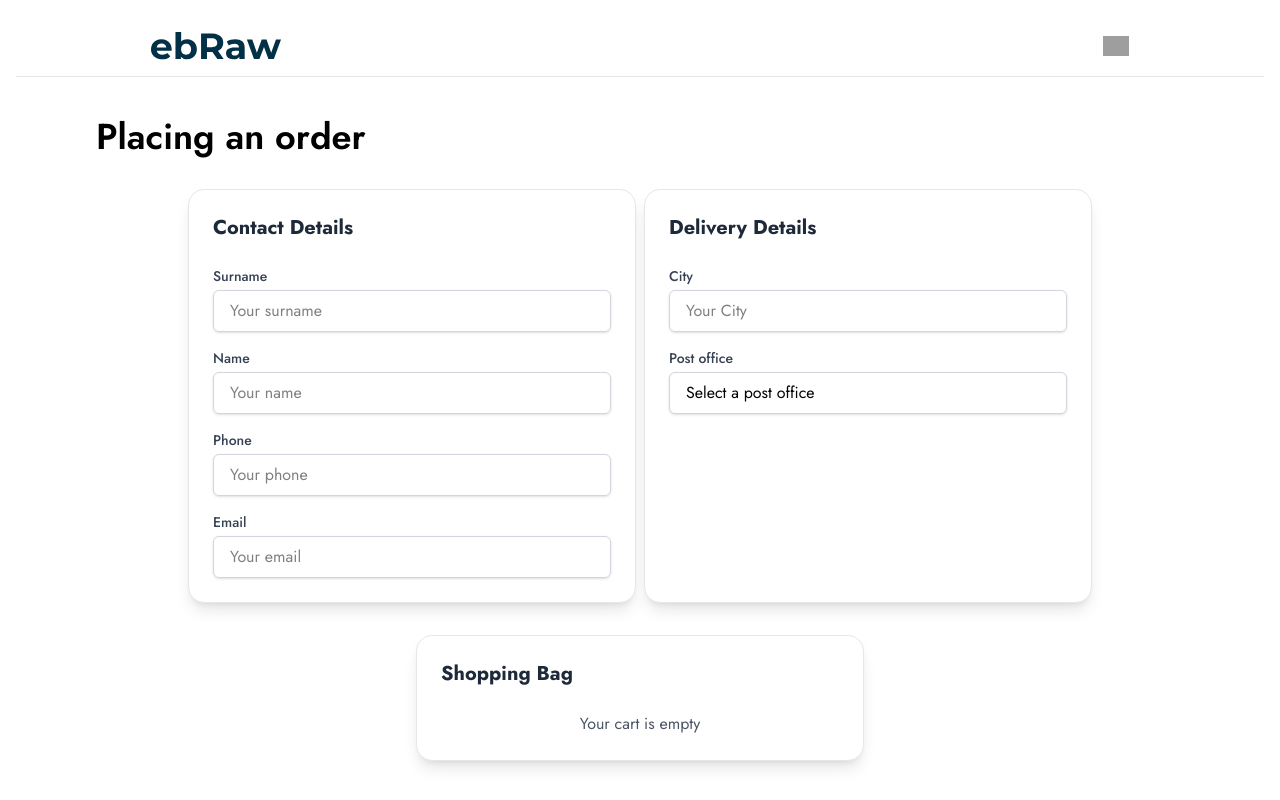
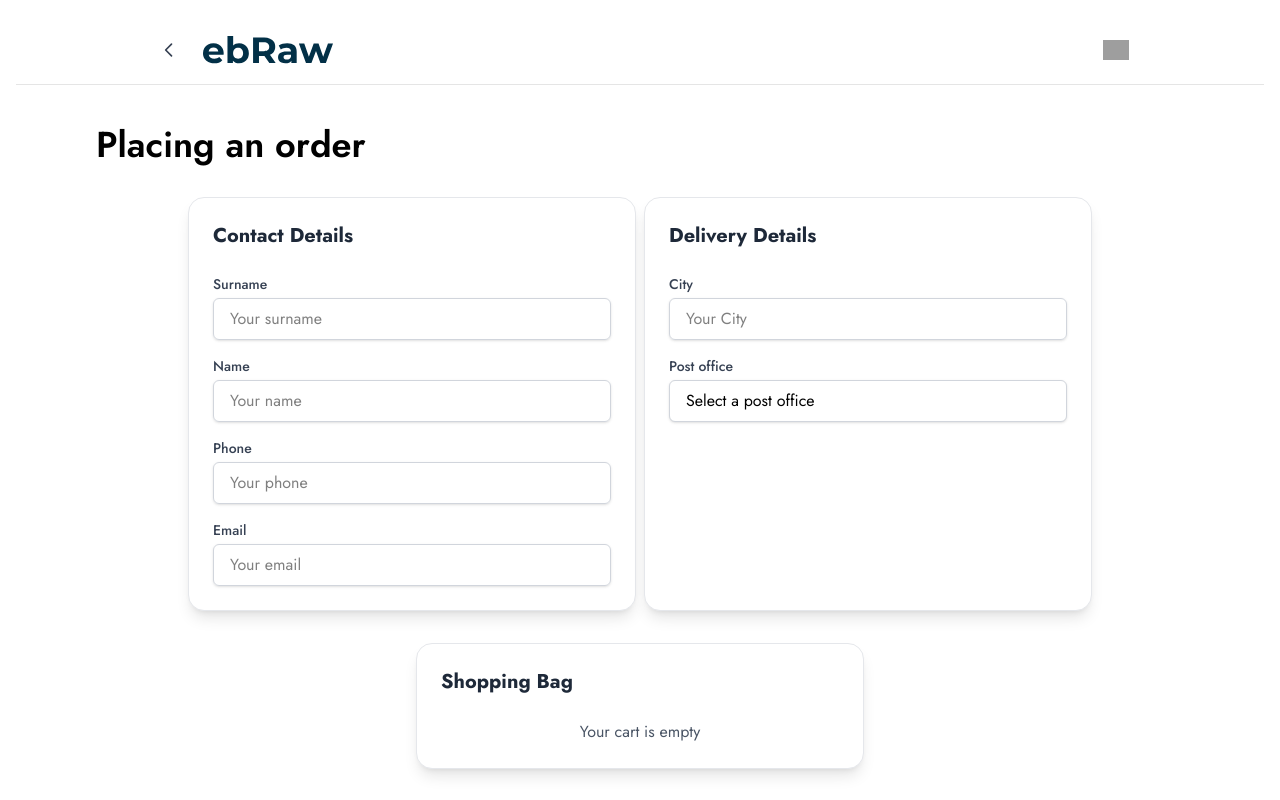
Before and after one commit to nazarMn/eb-raw, a Next.js app: page /Checkout in a window 1280 px wide. Built offline with nearby package versions, Linux system fonts and the light colour scheme; grey boxes are pictures that could not be loaded.

Commit message:
added function to go to the previous page

```diff
--- a/components/componentsCheckout/Header/Header.jsx
+++ b/components/componentsCheckout/Header/Header.jsx
@@ -1,20 +1,39 @@
 import React from 'react'
 import Image from 'next/image'
+import { useRouter } from 'next/router'
 
 export default function Header() {
+  const router = useRouter()
+
+  const handleGoBack = () => {
+    router.back()
+  }
+
   return (
     <header className="w-full">
-         <div className="flex flex-col md:flex-row items-center justify-between gap-4 md:gap-0 px-4 md:px-10 lg:px-[135px] py-4 border-b border-[#E5E5E5] ">
+      <div className="flex flex-col md:flex-row items-center justify-between gap-4 md:gap-0 px-4 md:px-10 lg:px-[135px] py-4 border-b border-[#E5E5E5]">
 
+        <div className="flex items-center gap-4">
+          <button
+            onClick={handleGoBack}
+            className="p-2 rounded-full hover:bg-gray-100 transition cursor-pointer"
+            aria-label="Go Back"
+          >
+            <svg
+              xmlns="http://www.w3.org/2000/svg"
+              className="h-5 w-5 text-gray-700"
+              fill="none"
+              viewBox="0 0 24 24"
+              stroke="currentColor"
+            >
+              <path strokeLinecap="round" strokeLinejoin="round" strokeWidth={2} d="M15 19l-7-7 7-7" />
+            </svg>
+          </button>
 
-           <div className="flex-shrink-0 pr-4">
           <Image src="/Logo.svg" alt="Logo" width={130} height={27.36} priority />
         </div>
 
-
-
-
-           <div className="flex items-center gap-5 pl-1 sm:pl-4 mt-2 md:mt-0">
+        <div className="flex items-center gap-5 mt-2 md:mt-0">
           {["Profile"].map((icon, i) => (
             <div key={i} className="relative">
               <Image
@@ -24,14 +43,9 @@ export default function Header() {
                 height={25}
                 className="cursor-pointer"
               />
-
             </div>
           ))}
-
         </div>
-
-
-
       </div>
     </header>
   )
```
Lines whose indentation alone changed are shown as unchanged.
